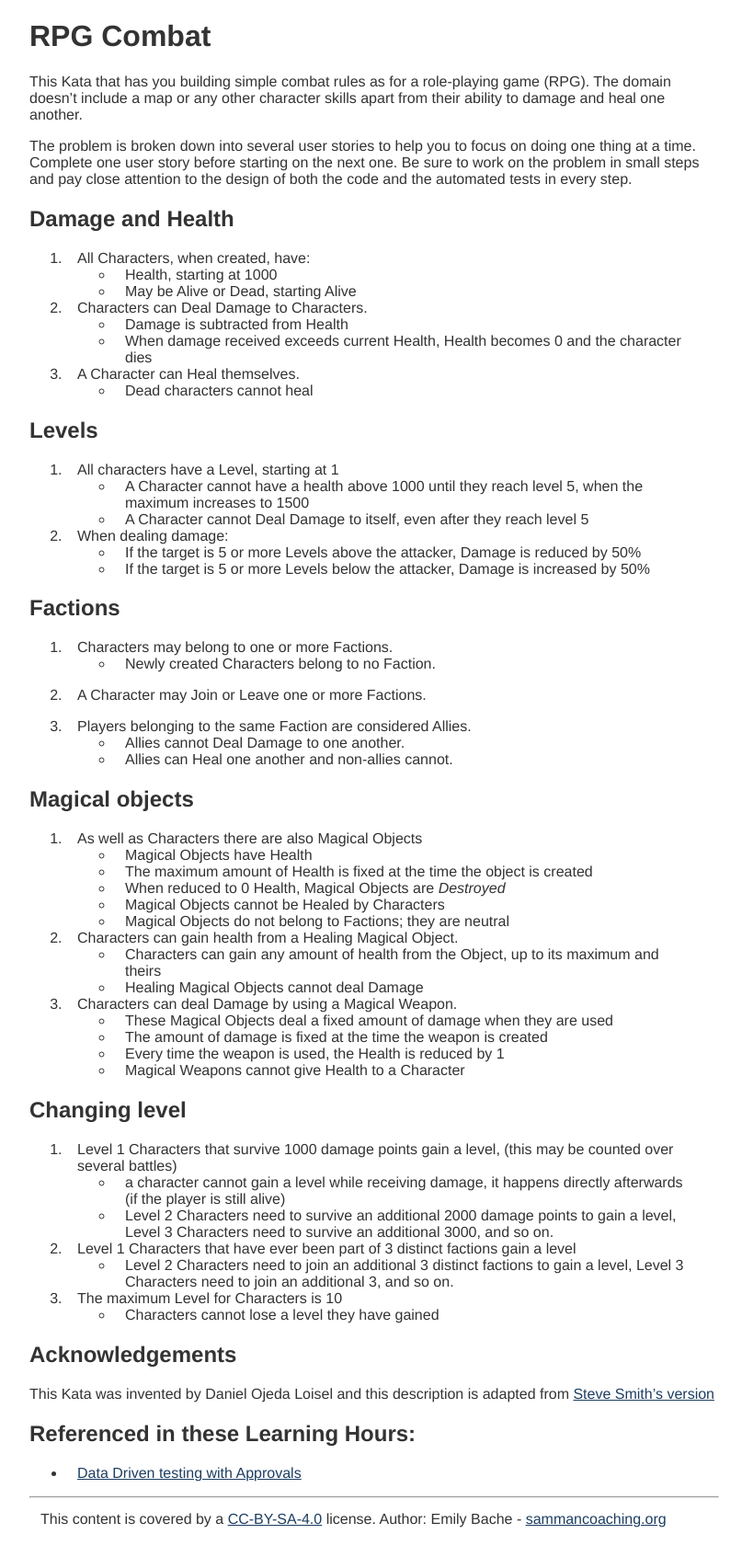
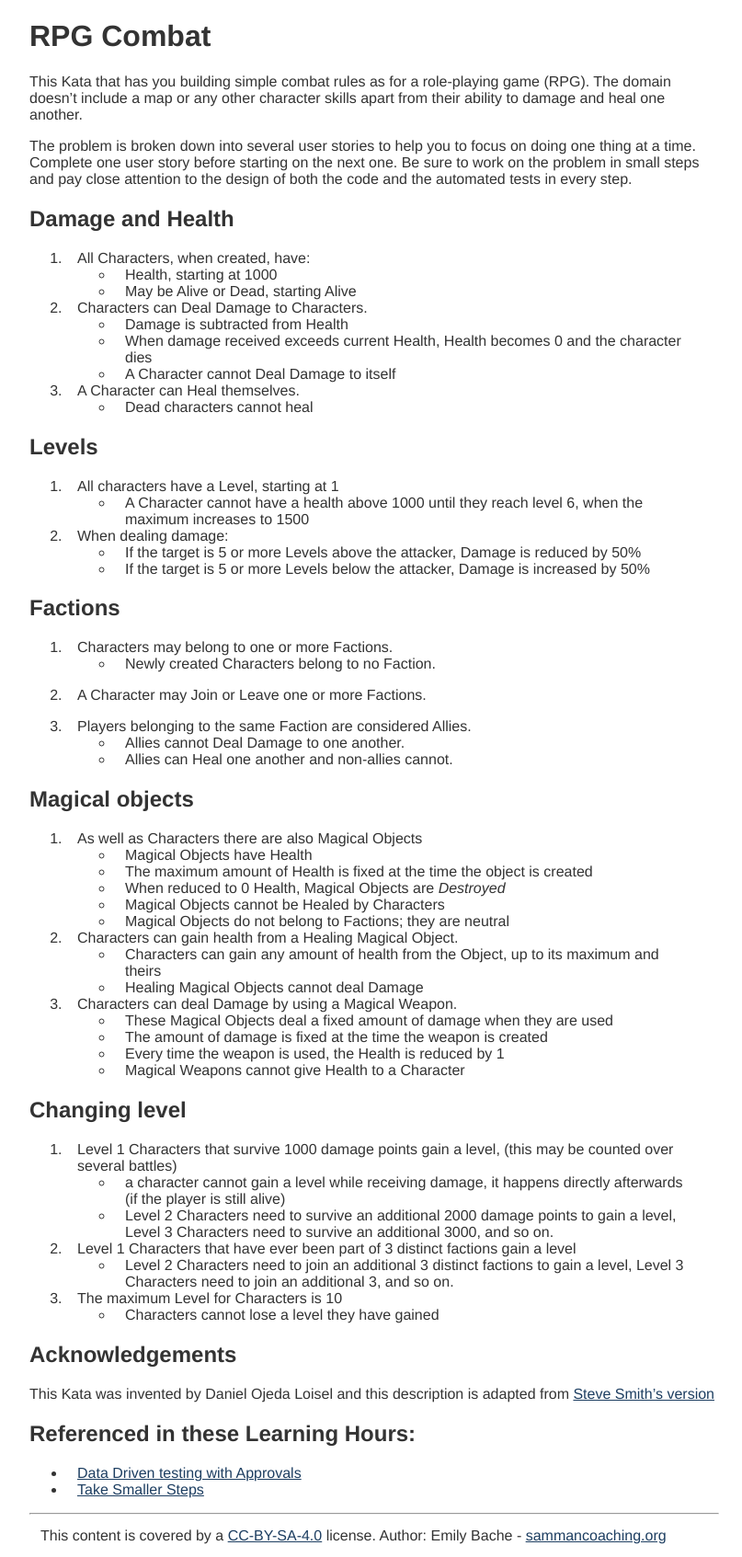
Before and after one commit to sammancoaching/website, a Jekyll site: the page built from _kata_descriptions/rpg_combat.md, in a window 1280 px wide. Shown: the whole page at 92% size, without its empty margins (233-1040 px from the left). Built offline with Jekyll 4.4.1, drawn with Linux system fonts in a browser that asks for light colours.

Commit message:
new learning hour with smaller steps

```diff
--- a/_kata_descriptions/rpg_combat.md
+++ b/_kata_descriptions/rpg_combat.md
@@ -25,8 +26,7 @@ The problem is broken down into several user stories to help you to focus on doi
 ## Levels
 
 1. All characters have a Level, starting at 1
-   - A Character cannot have a health above 1000 until they reach level 5, when the maximum increases to 1500
-   - A Character cannot Deal Damage to itself, even after they reach level 5
+   - A Character cannot have a health above 1000 until they reach level 6, when the maximum increases to 1500
 
 1. When dealing damage:
     - If the target is 5 or more Levels above the attacker, Damage is reduced by 50%
```
Also changed, not shown: other parts of _kata_descriptions/rpg_combat.md (+1 -0 lines), _learning_hours/small_steps/smaller_steps.md (added, +39 -0 lines).
